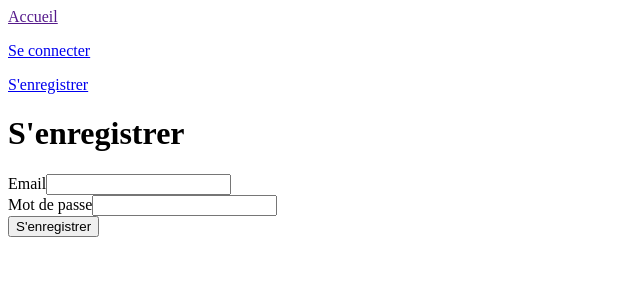
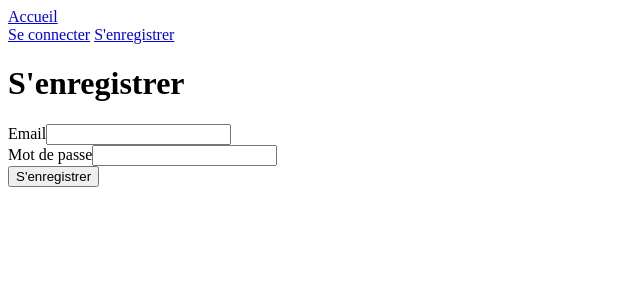
Before and after one commit to caliendojulien/loto147, a Symfony app: template templates/registration/register.html.twig in a window 1280 px wide. Shown: the top 300 px of the page, without its empty margins (0-640 px from the left). Run offline with Twig, Linux system fonts and the light colour scheme; the template is opened without the code that fills it, so the values that code supplies are empty; form fields are guessed from the names that the template uses; some libraries are stand-ins or nearby versions.

Commit message:
:lipstick: barre de navigation

```diff
--- a/templates/fragments/_navbar.html.twig
+++ b/templates/fragments/_navbar.html.twig
@@ -1,60 +1,25 @@
-<nav class="navbar is-transparent">
-    <div class="navbar-brand">
-        <div class="navbar-burger" data-target="navbarExampleTransparentExample">
-            <span></span>
-            <span></span>
-            <span></span>
-        </div>
-    </div>
-
-    <div>
-        <div>
-            <a href=""> Accueil </a>
+<nav>
+    <div class="grid grid-cols-3 gap-4">
+        <div class="col-start-1 col-end-2 p-2">
+            <a href="/" class="text-blue-500"> Accueil </a>
             {% if app.user %}
                 <a href="{{ path('jouer_index') }}"> Jouer </a>
             {% endif %}
         </div>
-        <div class="navbar-end">
-            <div class="navbar-item">
-                <div class="field is-grouped">
+        <div class="col-start-3 col-end-4 flex justify-end p-2">
             {% if app.user %}
-                        <p class="control">
-                            <a class="button" href="{{ path('app_logout') }}">
-              <span class="icon">
-                <i class="fa-solid fa-user"></i>
-              </span> <span>{{ app.user.email }}</span>
-                            </a>
-                        </p>
-                        <p class="control">
-                            <a class="button" href="{{ path('app_logout') }}">
-              <span class="icon">
-                <i class="fa-solid fa-user"></i>
-              </span>
-                                <span>Se deconnecter</span>
-                            </a>
+                <a class="" href="{{ path('app_logout') }}"><i
+                            class="fa-solid fa-user"></i><span>{{ app.user.email }}</span></a>
+                <a class="" href="{{ path('app_logout') }}"><i
+                            class="fa-solid fa-user"></i><span>Se deconnecter</span></a>
                 </p>
             {% endif %}
             {% if not app.user %}
-                        <p class="control">
-                            <a class="button" href="{{ path('app_login') }}">
-              <span class="icon">
-                <i class="fa-solid fa-user"></i>
-              </span>
-                                <span>Se connecter</span>
+                <a class="" href="{{ path('app_login') }}"><i
+                            class="fa-solid fa-user"></i><span>Se connecter</span></a>
+                <a class="" href="{{ path('app_register') }}"><i class="fa-solid fa-address-card"></i><span>S'enregistrer</span>
                 </a>
-                        </p>
-                        <p class="control">
-                            <a class="button is-info"
-                               href="{{ path('app_register') }}">
-              <span class="icon">
-                <i class="fa-solid fa-address-card"></i>
-              </span>
-                                <span>S'enregistrer</span>
-                            </a>
-                        </p>
             {% endif %}
         </div>
     </div>
-        </div>
-    </div>
 </nav>
```
Lines whose indentation alone changed are shown as unchanged.
